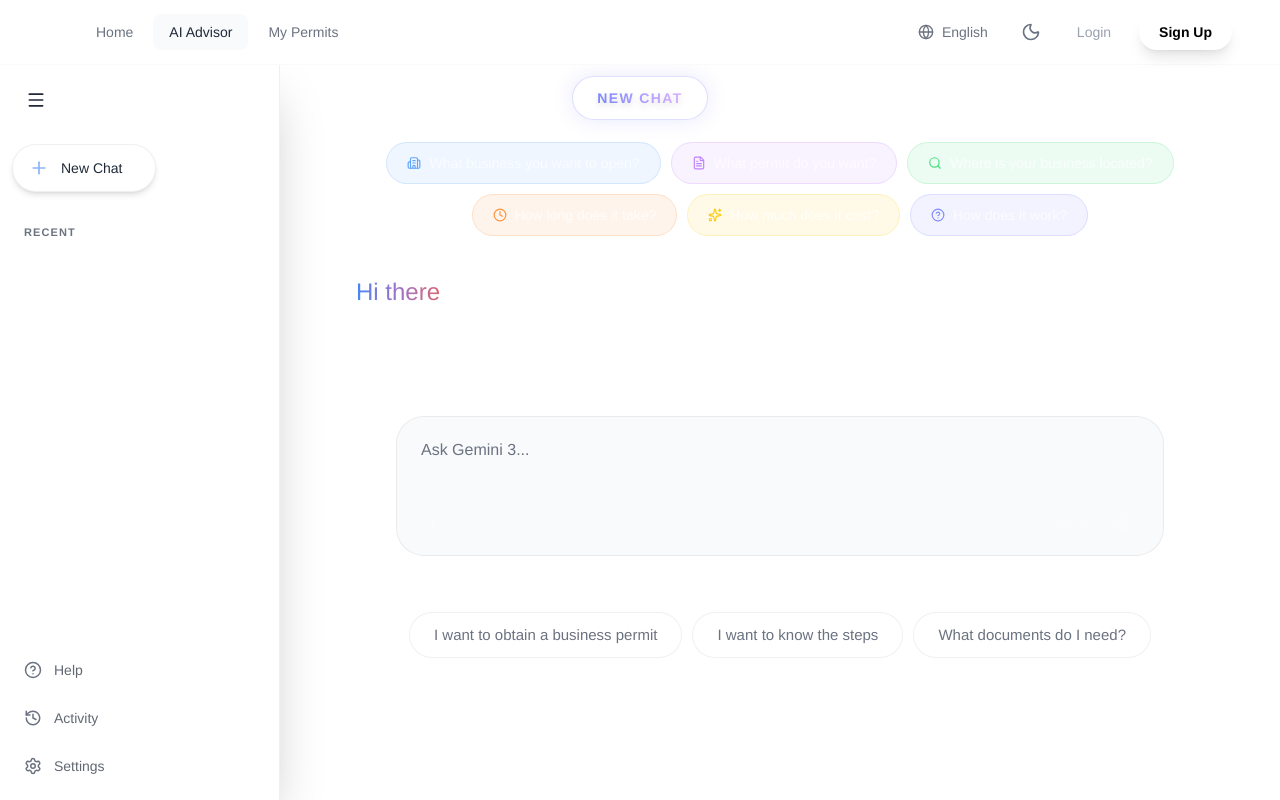
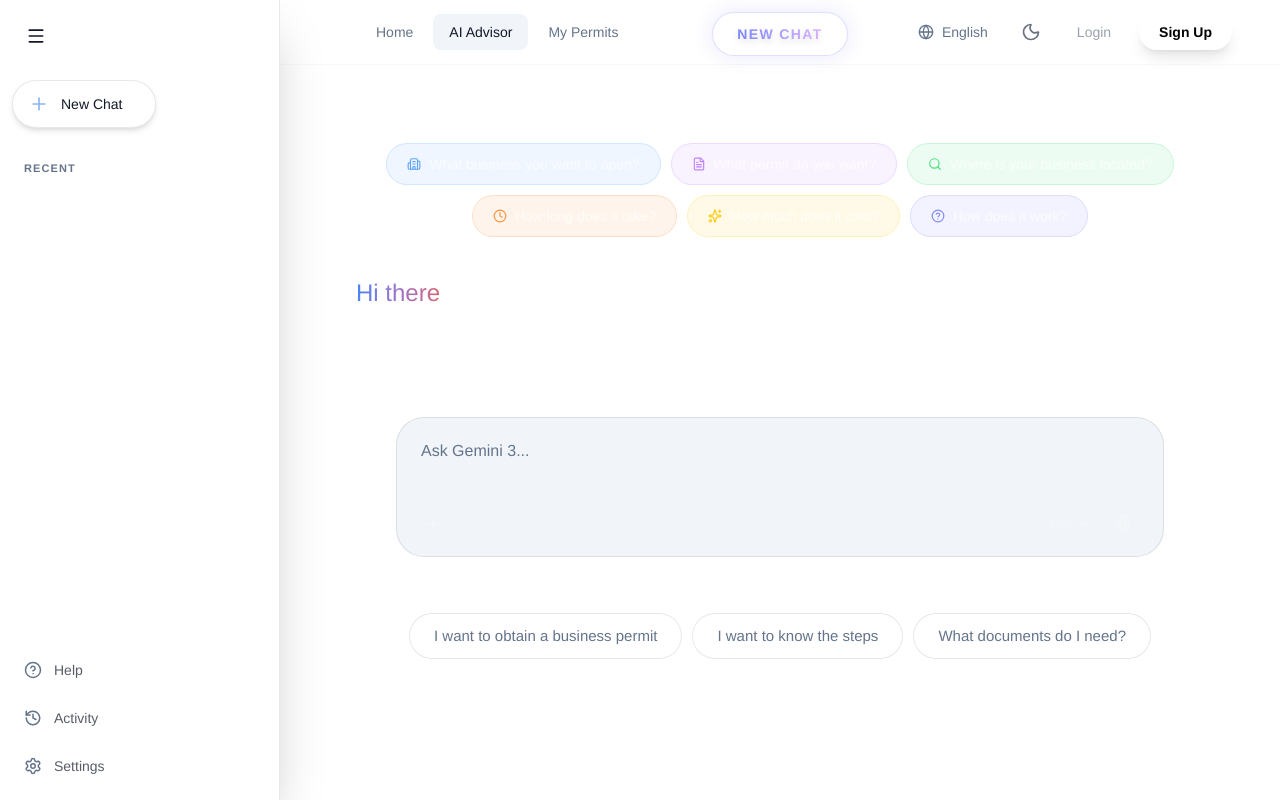
Before and after one commit to hamzax180/permitops-ai, a Next.js app: page /chat in a window 1280 px wide. Built offline with nearby package versions, Linux system fonts and the light colour scheme; a web font is replaced by a local one.

Commit message:
style: implement gemini-style sidebar push layout and refine white mode colors

```diff
--- a/src/app/chat/page.tsx
+++ b/src/app/chat/page.tsx
@@ -10,6 +10,7 @@ import { useAuth } from '../context/AuthContext';
 import { apiFetch } from '../utils/api';
 
 import Sidebar from '../components/Sidebar';
+import Navbar from '../components/Navbar';
 
 type Role = 'assistant' | 'user';
 interface Msg { id: number; role: Role; content: string; }
@@ -256,7 +257,7 @@ export default function ChatPage() {
   const isEmpty = msgs.length === 0;
 
   return (
-    <div className="flex h-screen overflow-hidden selection:bg-purple-500/30 pt-16 relative bg-[var(--bg)]">
+    <div className="flex h-screen overflow-hidden selection:bg-purple-500/30 relative bg-[var(--bg)]">
       <Sidebar
         currentSessionId={sessionId}
         onSessionSelect={(id, title) => { setSessionId(id); setSessionTitle(title); }}
@@ -265,8 +266,12 @@ export default function ChatPage() {
         token={token}
       />
 
-      {/* Centered Chat Title for Screen — High Visibility */}
-      <div className="absolute left-0 right-0 top-[76px] flex justify-center pointer-events-none z-30 px-4">
+      <main className="flex-1 flex flex-col min-w-0 transition-colors duration-300 relative">
+        <Navbar isAppPage />
+        <div className="h-4 shrink-0" /> {/* Slight top padding */}
+
+        {/* Centered Chat Title for Screen — Constrained to main width for the perfect sidebar push! */}
+        <div className="absolute left-0 right-0 top-3 flex justify-center pointer-events-none z-30 px-4">
           <motion.div
             initial={{ opacity: 0, y: -10 }}
             animate={{ opacity: 1, y: 0 }}
@@ -278,8 +283,7 @@ export default function ChatPage() {
           </motion.div>
         </div>
 
-      <main className="flex-1 flex flex-col min-w-0 transition-colors duration-300 relative">
-        <div className="h-16 shrink-0" /> {/* Spacer for the centered title container */}
+        <div className="h-12 shrink-0" /> {/* Spacer Below the Header */}
 
         {/* Content Area */}
         <div className="flex-1 flex flex-col min-h-0 relative">
--- a/src/app/components/Navbar.tsx
+++ b/src/app/components/Navbar.tsx
@@ -10,7 +10,7 @@ import LanguageSwitcher from './LanguageSwitcher';
 import { useLanguage } from '../context/LanguageContext';
 import { useAuth } from '../context/AuthContext';
 
-export default function Navbar() {
+export default function Navbar({ isAppPage = false }: { isAppPage?: boolean }) {
   const pathname = usePathname();
   const { user, logout, isAuthenticated } = useAuth();
   const [scrolled, setScrolled] = useState(false);
@@ -34,7 +34,7 @@ export default function Navbar() {
 
   return (
     <header
-      className={`fixed inset-x-0 top-0 z-[100] transition-all duration-300 ${scrolled ? 'bg-[var(--surface)]/95 backdrop-blur-xl border-b border-[var(--border)] shadow-md' : 'bg-[var(--bg)]/90 backdrop-blur-md border-b border-[var(--border)]/30'
+      className={`${isAppPage ? 'relative z-[20] w-full shrink-0' : 'fixed inset-x-0 top-0 z-[100]'} transition-all duration-300 ${scrolled ? 'bg-[var(--surface)]/95 backdrop-blur-xl border-b border-[var(--border)] shadow-md' : 'bg-[var(--bg)]/90 backdrop-blur-md border-b border-[var(--border)]/30'
         }`}
     >
       <div className="w-full pl-20 pr-6 md:pr-12 h-16 flex items-center justify-between">
--- a/src/app/dashboard/page.tsx
+++ b/src/app/dashboard/page.tsx
@@ -10,7 +10,10 @@ import {
   Activity, Cpu, Upload, ChevronDown, ExternalLink, RefreshCw, X, Fingerprint, Lock, Sparkles, MessageSquare
 } from 'lucide-react';
 import { useLanguage } from '../context/LanguageContext';
+import { useAuth } from '../context/AuthContext';
 import { apiFetch } from '../utils/api';
+import Sidebar from '../components/Sidebar';
+import Navbar from '../components/Navbar';
 
 type Status = 'completed' | 'in-progress' | 'pending';
 
@@ -38,6 +41,7 @@ function StepIcon({ status }: { status: Status }) {
 
 export default function Dashboard() {
   const { t, isRTL, language } = useLanguage();
+  const { token } = useAuth();
   const router = useRouter();
   const [data, setData] = useState<any>(null);
   const [expanded, setExpanded] = useState<number | null>(0);
@@ -259,9 +263,10 @@ export default function Dashboard() {
     }
   };
 
+  const renderContent = () => {
     if (loading) {
       return (
-      <main className="min-h-screen flex items-center justify-center pt-24">
+        <main className="flex-1 flex items-center justify-center pt-24 min-w-0">
           <div className="flex flex-col items-center gap-4 text-gray-500">
             <Activity size={32} className="animate-pulse text-purple-500" />
             <p className="text-sm font-medium">{t('dashboard_syncing')}</p>
@@ -271,7 +276,8 @@ export default function Dashboard() {
     }
 
     return (
-    <main className="min-h-screen relative overflow-hidden bg-[var(--bg)]">
+      <main className="flex-1 min-w-0 relative overflow-y-auto overflow-x-hidden slim-scroll bg-[var(--bg)]">
+          <Navbar isAppPage />
       {/* Video Background */}
       <div className="absolute inset-0 z-0 w-full h-full overflow-hidden">
         {/* Fallback Gradient */}
@@ -758,4 +764,24 @@ export default function Dashboard() {
       </div>
     </main>
     );
+  };
+
+  return (
+    <div className="flex h-screen overflow-hidden selection:bg-purple-500/30 relative bg-[var(--bg)]">
+      <Sidebar
+        currentSessionId={dashboardSessionId}
+        onSessionSelect={(id, title) => {
+          localStorage.setItem('permitops_active_session_id', id);
+          router.push('/chat');
+        }}
+        onNewChat={() => {
+          localStorage.removeItem('permitops_active_session_id');
+          router.push('/chat');
+        }}
+        onDeleteSession={(id) => {}}
+        token={token}
+      />
+      {renderContent()}
+    </div>
+  );
 }
--- a/src/app/globals.css
+++ b/src/app/globals.css
@@ -7,14 +7,14 @@
 :root {
   --bg: #ffffff;
   --surface: #ffffff;
-  --surface-2: #f8fafc;
-  --border: rgba(0, 0, 0, 0.06);
-  --border-2: rgba(0, 0, 0, 0.12);
+  --surface-2: #f1f5f9;
+  --border: rgba(0, 0, 0, 0.09);
+  --border-2: rgba(0, 0, 0, 0.15);
   --accent: #a855f7;
-  --text: #1f2937;
-  --muted: #6b7280;
+  --text: #111827;
+  --muted: #64748b;
   --radius: 16px;
-  --nav-bg: rgba(255, 255, 255, 0.8);
+  --nav-bg: rgba(255, 255, 255, 0.95);
 }
 
 .dark {
--- a/src/app/layout.tsx
+++ b/src/app/layout.tsx
@@ -28,7 +28,6 @@ export default function RootLayout({ children }: { children: React.ReactNode })
       <body className="antialiased font-gemini">
         <LanguageProvider>
           <AuthProvider>
-            <Navbar />
             {children}
           </AuthProvider>
         </LanguageProvider>
--- a/src/app/login/page.tsx
+++ b/src/app/login/page.tsx
@@ -7,6 +7,7 @@ import { motion } from 'framer-motion';
 import { Mail, Lock, ArrowRight, Loader2 } from 'lucide-react';
 import { useAuth } from '@/app/context/AuthContext';
 import { useLanguage } from '@/app/context/LanguageContext';
+import Navbar from '../components/Navbar';
 
 export default function LoginPage() {
     const { t } = useLanguage();
@@ -45,6 +46,8 @@ export default function LoginPage() {
     };
 
     return (
+        <>
+        <Navbar />
         <main className="min-h-screen relative flex items-center justify-center p-6 overflow-hidden">
             {/* Background */}
             <div className="absolute inset-0 bg-[var(--bg)] z-0">
@@ -119,5 +122,6 @@ export default function LoginPage() {
                 </div>
             </motion.div>
         </main>
+        </>
     );
 }
--- a/src/app/page.tsx
+++ b/src/app/page.tsx
@@ -10,6 +10,7 @@ import {
 import type { Variants } from 'framer-motion';
 import { useLanguage } from './context/LanguageContext';
 import { useAuth } from './context/AuthContext';
+import Navbar from './components/Navbar';
 
 /* ── Animation Variants ── */
 const fade: Variants = { hidden: { opacity: 0, y: 20 }, show: { opacity: 1, y: 0 } };
@@ -58,7 +59,9 @@ export default function Home() {
   const { user } = useAuth();
   const stepsData = howItWorksSteps(t);
   return (
-    <main className="min-h-screen bg-[var(--bg)] text-[var(--text)] flex flex-col items-center justify-center transition-colors duration-500 overflow-hidden">
+    <>
+      <Navbar />
+      <main className="min-h-screen bg-[var(--bg)] text-[var(--text)] flex flex-col items-center justify-center transition-colors duration-500 overflow-hidden">
 
       {/* ═══════════════ GEMINI STYLE CONTENT ═══════════════ */}
       <section className="w-full max-w-4xl mx-auto flex flex-col items-center text-center space-y-10 pt-24 pb-10 px-6 relative">
@@ -221,5 +224,6 @@ export default function Home() {
         </div>
       </section>
     </main>
+    </>
   );
 }
--- a/src/app/signup/page.tsx
+++ b/src/app/signup/page.tsx
@@ -7,6 +7,7 @@ import { motion } from 'framer-motion';
 import { Mail, Lock, User, ArrowRight, Loader2 } from 'lucide-react';
 import { useAuth } from '@/app/context/AuthContext';
 import { useLanguage } from '@/app/context/LanguageContext';
+import Navbar from '../components/Navbar';
 
 export default function SignupPage() {
     const { t } = useLanguage();
@@ -46,6 +47,8 @@ export default function SignupPage() {
     };
 
     return (
+        <>
+        <Navbar />
         <main className="min-h-screen relative flex items-center justify-center p-6 overflow-hidden">
             {/* Video Background (reuse from dashboard if possible, or just gradient) */}
             <div className="absolute inset-0 bg-[var(--bg)] z-0">
@@ -135,5 +138,6 @@ export default function SignupPage() {
                 </div>
             </motion.div>
         </main>
+        </>
     );
 }
```
Lines whose indentation alone changed are shown as unchanged.
